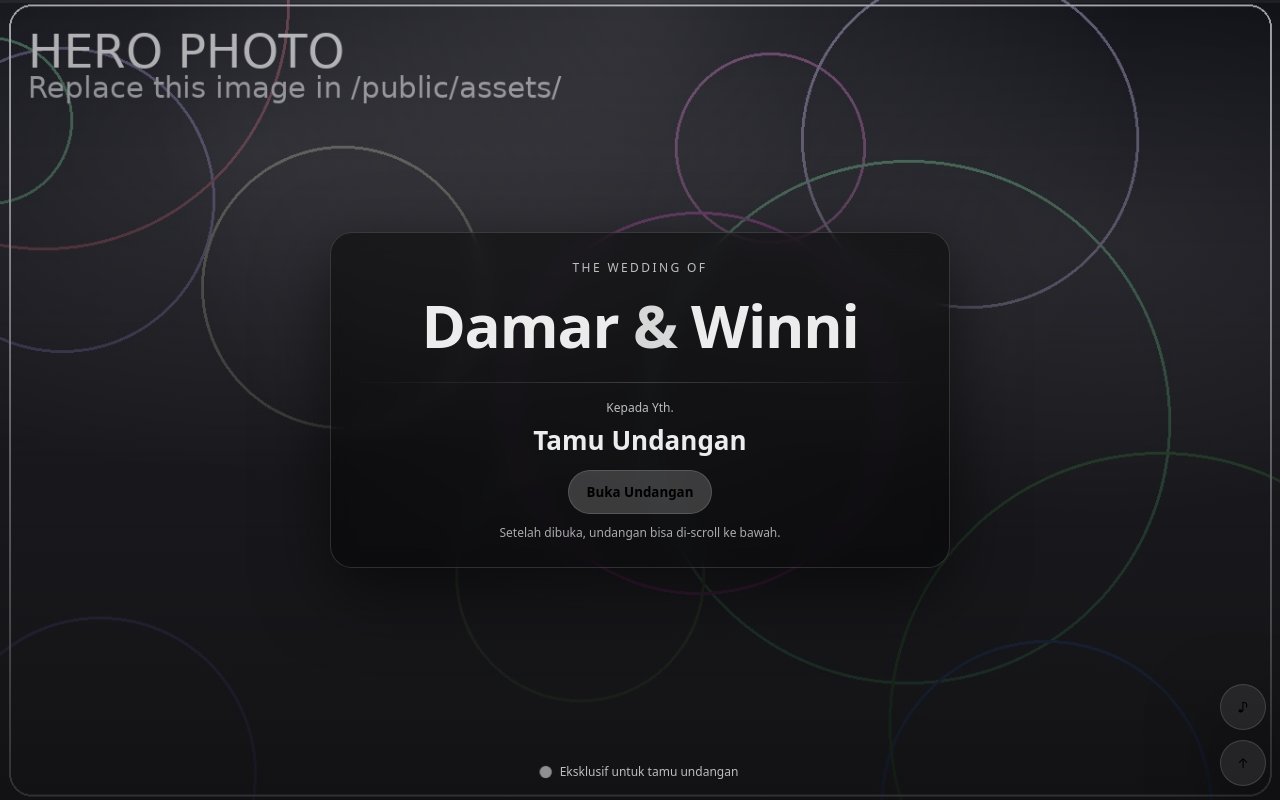
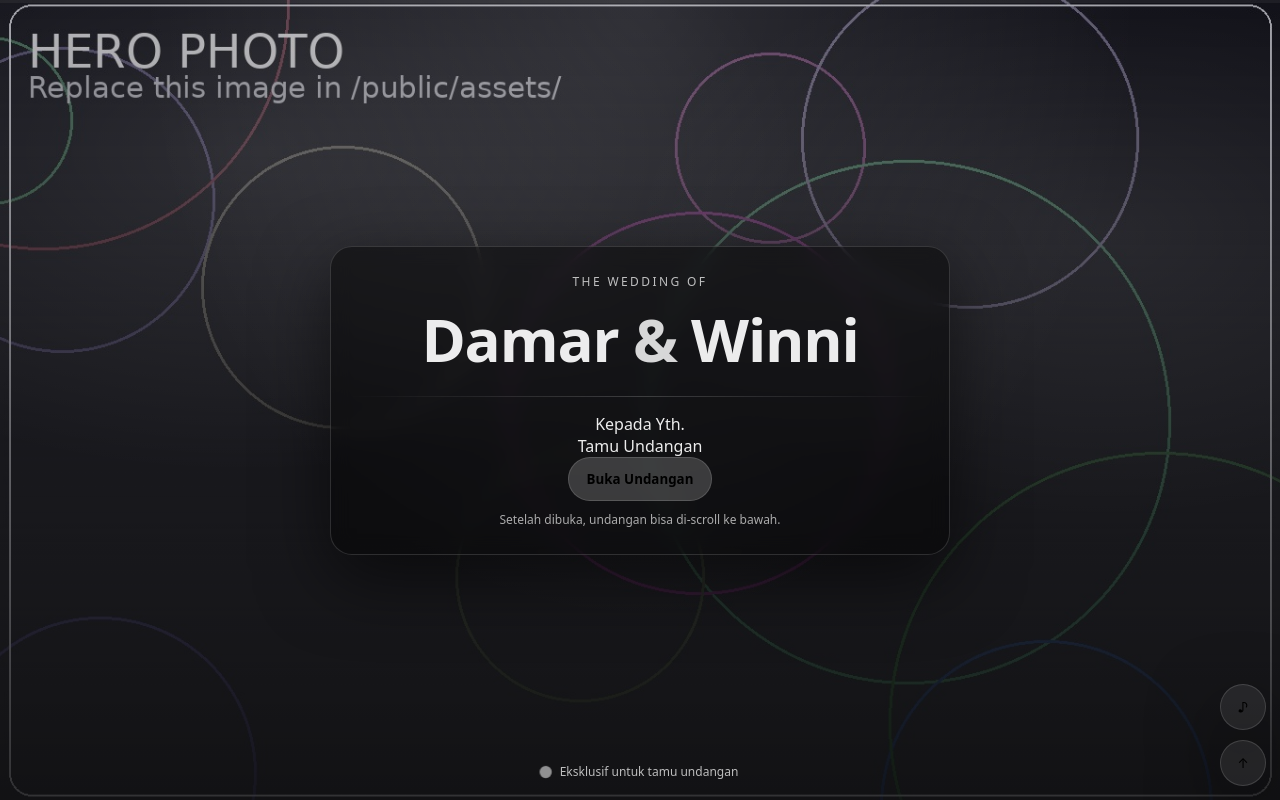
Before and after one commit to zhrazh/wedding-invite, a website: page public/index.html in a window 1280 px wide. Drawn offline with nearby package versions, Linux system fonts and the light colour scheme; no server answers.

```diff
--- a/public/index.html
+++ b/public/index.html
@@ -46,8 +46,11 @@
 
       <div class="divider"></div>
 
-      <div class="muted tiny">Kepada Yth.</div>
-      <div id="guestName" class="guest">Tamu Undangan</div>
+  <div class="guest-wrap">
+    <div class="guest-label">Kepada Yth.</div>
+    <div id="guestName" class="guest-name">Tamu Undangan</div>
+  </div>
+
 
       <button id="openInvite" class="btn-primary">
         Buka Undangan
```
